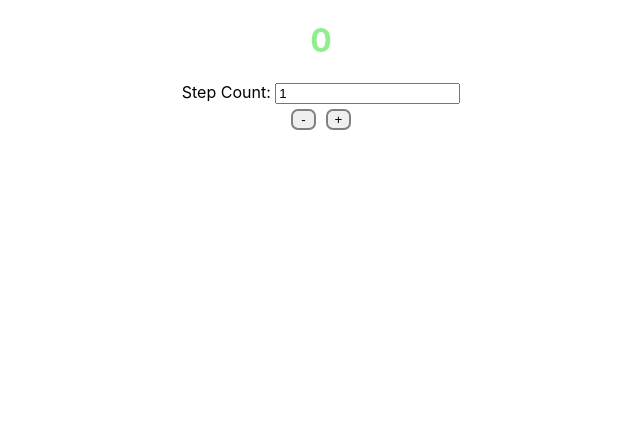
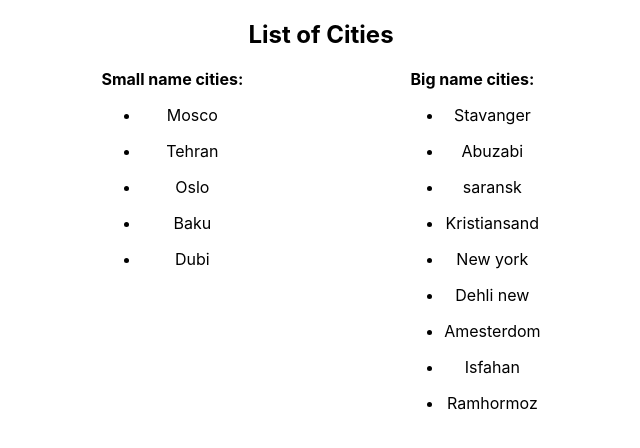
Before and after one commit to Mohammad-ghasempour/react-techniques, a React (Create React App) app in the folder practice/: page / in a window 1280 px wide. Shown: the top 448 px of the page, without its empty margins (319-959 px from the left). Built offline with nearby package versions, Linux system fonts and the light colour scheme.

Commit message:
List of cities done

```diff
--- a/practice/src/Form.js
+++ b/practice/src/Form.js
@@ -6,6 +6,7 @@
 import {SearchFilter} from './exercise/searchFiltr/SearchFilter';
 import UseRefPractice from './UseRefPractice';
 import Counter from "./exercise/counter/Counter";
+import CitiesList from "./exercise/listDisplay/CitiesList";
 
 export const userNameContext = createContext();
 
@@ -36,7 +37,10 @@
 
         <UseRefPractice/>
         <hr/> */}
-        <Counter/>
+        {/* <Counter/>
+        <hr/> */}
+
+        <CitiesList/>
 
     </div>
   );
--- /dev/null
+++ b/practice/src/exercise/listDisplay/Cities.js
@@ -0,0 +1,16 @@
+import React from "react";
+
+const Cities = (props) => {
+  return (
+    <>
+      {props.city.map((city) => {
+        return (
+          <ul key={city}>
+            <li>{city}</li>
+          </ul>
+        );
+      })}
+    </>
+  );
+};
+export default Cities;
--- /dev/null
+++ b/practice/src/exercise/listDisplay/CitiesList.js
@@ -0,0 +1,47 @@
+import React from "react";
+import Cities from "./Cities";
+
+const citiesList = [
+  "Mosco",
+  "Tehran",
+  "Oslo",
+  "Baku",
+  "Stavanger",
+  "Dubi",
+  "Abuzabi",
+  "saransk",
+  "Kristiansand",
+  "New york",
+  "Dehli new",
+  "Amesterdom",
+  "Isfahan",
+  "Ramhormoz",
+];
+
+const CitiesList = () => {
+  let lessThan6 = [],
+    moreThan6 = [];
+  citiesList.forEach((city) => {
+    city.length < 7 ? lessThan6.push(city) : moreThan6.push(city);
+  });
+
+  return (
+    <>
+      <h2>List of Cities</h2>
+      <div style={{ display: "flex", justifyContent: "space-around" , width : '600px' , margin: 'auto' }}>
+        <div>
+          {" "}
+          <b>Small name cities: </b>
+          <Cities city={lessThan6} />
+        </div>
+        <div>
+          {" "}
+          <b>Big name cities: </b>
+          <Cities city={moreThan6} />
+        </div>
+      </div>
+    </>
+  );
+};
+
+export default CitiesList;
```
